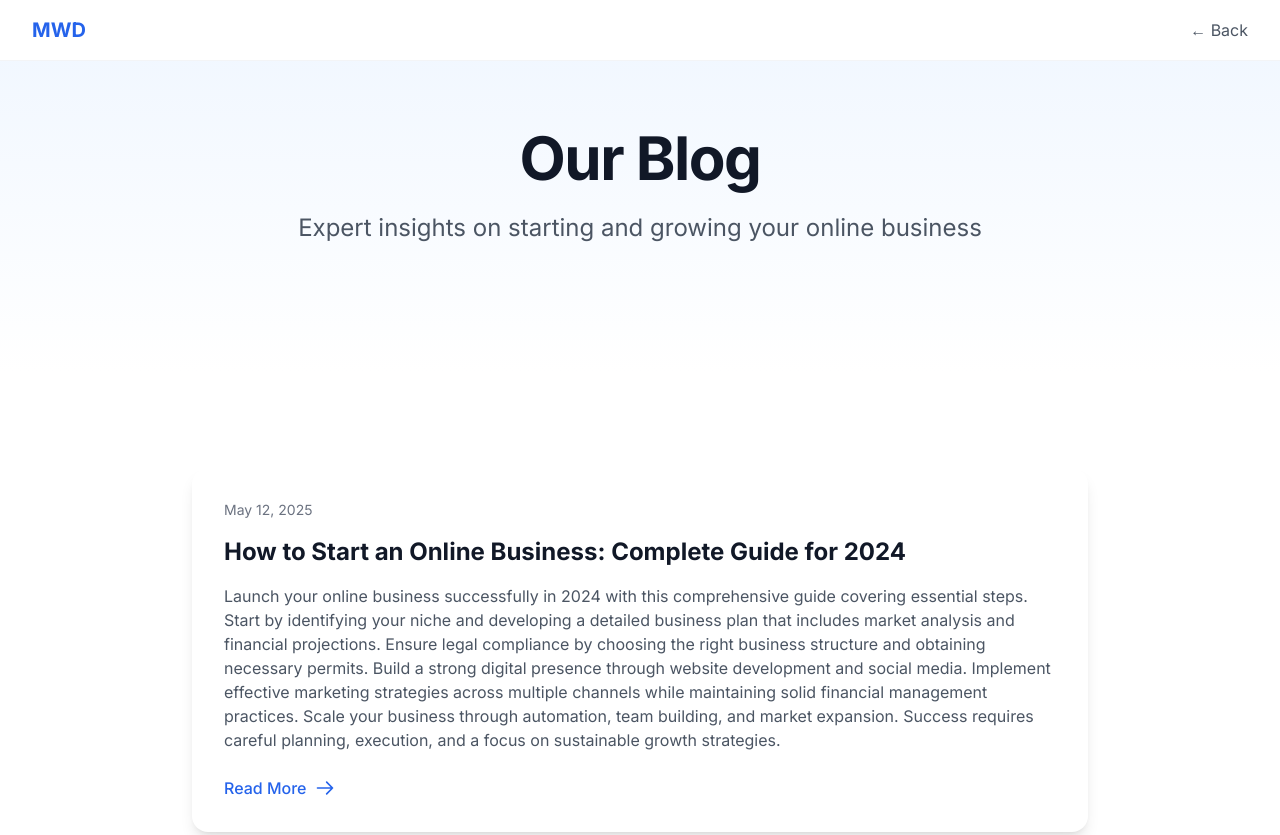
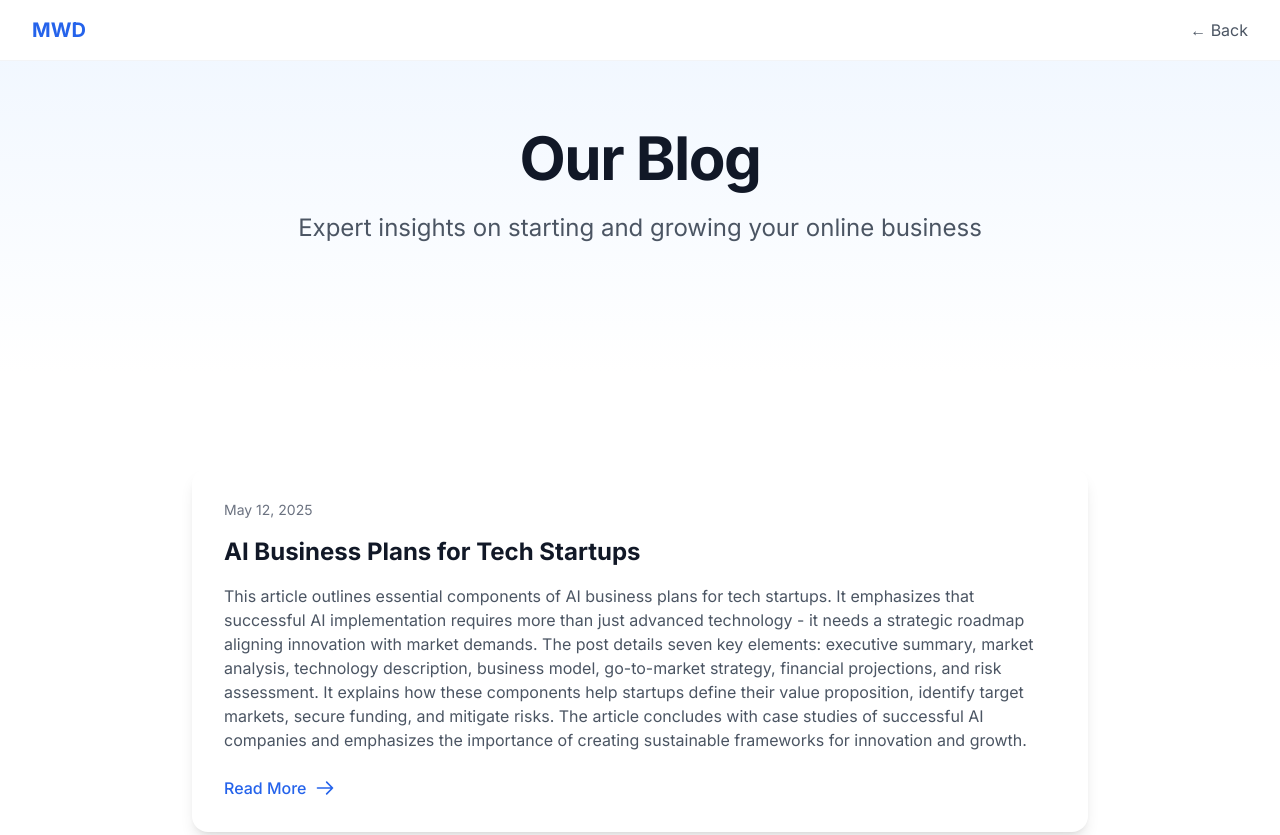
Before and after one commit to test-acc-12349/how-to-start-an-online-business-2025-05-12-jwf1z, a plain HTML site: page blog.html in a window 1280 px wide. Shown: the top 835 px of the page. Drawn offline with nearby package versions, Linux system fonts and the light colour scheme.

Commit message:
Update blog listing with ai-business-plans-for-tech-startups-20250512-9cz.html

```diff
--- a/blog.html
+++ b/blog.html
@@ -35,6 +35,22 @@
         <section class="py-24 bg-white">
             <div class="container mx-auto px-4 sm:px-6 lg:px-8">
                 <div class="max-w-4xl mx-auto">
+                    <div class="bg-white rounded-2xl p-8 shadow-lg hover:shadow-xl transition-shadow duration-300 mb-12">
+                        <div class="text-sm text-gray-500 mb-4">May 12, 2025</div>
+                        <h2 class="text-2xl font-bold text-gray-900 mb-4">
+                            <a href="https://test-acc-12349.github.io/how-to-start-an-online-business-2025-05-12-jwf1z/blog/ai-business-plans-for-tech-startups-20250512-9cz.html" class="hover:text-blue-600 transition-colors duration-300">
+                                AI Business Plans for Tech Startups
+                            </a>
+                        </h2>
+                        <p class="text-gray-600 mb-6">This article outlines essential components of AI business plans for tech startups. It emphasizes that successful AI implementation requires more than just advanced technology - it needs a strategic roadmap aligning innovation with market demands. The post details seven key elements: executive summary, market analysis, technology description, business model, go-to-market strategy, financial projections, and risk assessment. It explains how these components help startups define their value proposition, identify target markets, secure funding, and mitigate risks. The article concludes with case studies of successful AI companies and emphasizes the importance of creating sustainable frameworks for innovation and growth.</p>
+                        <a href="https://test-acc-12349.github.io/how-to-start-an-online-business-2025-05-12-jwf1z/blog/ai-business-plans-for-tech-startups-20250512-9cz.html" class="inline-flex items-center text-blue-600 font-medium hover:text-blue-700 transition-colors duration-300">
+                            Read More
+                            <svg class="ml-2 w-5 h-5" fill="none" stroke="currentColor" viewBox="0 0 24 24">
+                                <path stroke-linecap="round" stroke-linejoin="round" stroke-width="2" d="M14 5l7 7m0 0l-7 7m7-7H3"/>
+                            </svg>
+                        </a>
+                    </div>
+
                     <div class="bg-white rounded-2xl p-8 shadow-lg hover:shadow-xl transition-shadow duration-300 mb-12">
                         <div class="text-sm text-gray-500 mb-4">May 12, 2025</div>
                         <h2 class="text-2xl font-bold text-gray-900 mb-4">
```
